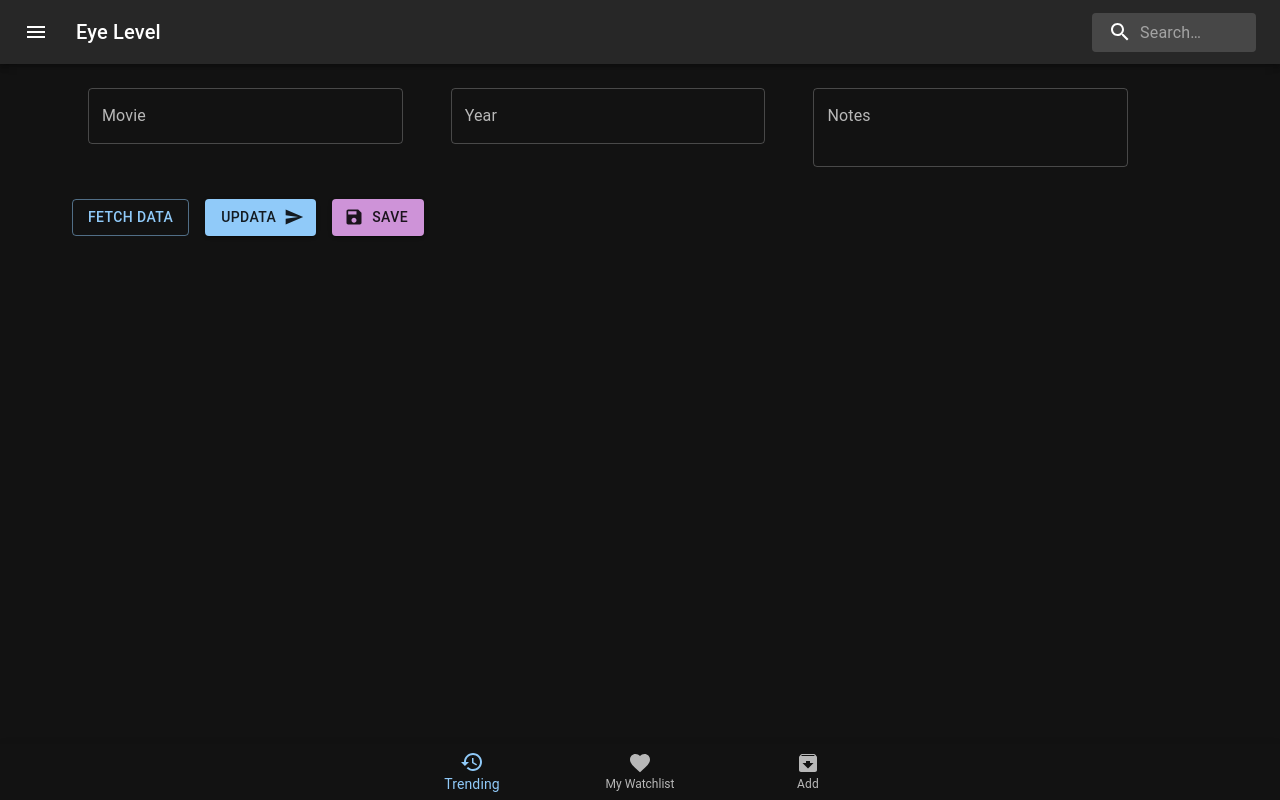
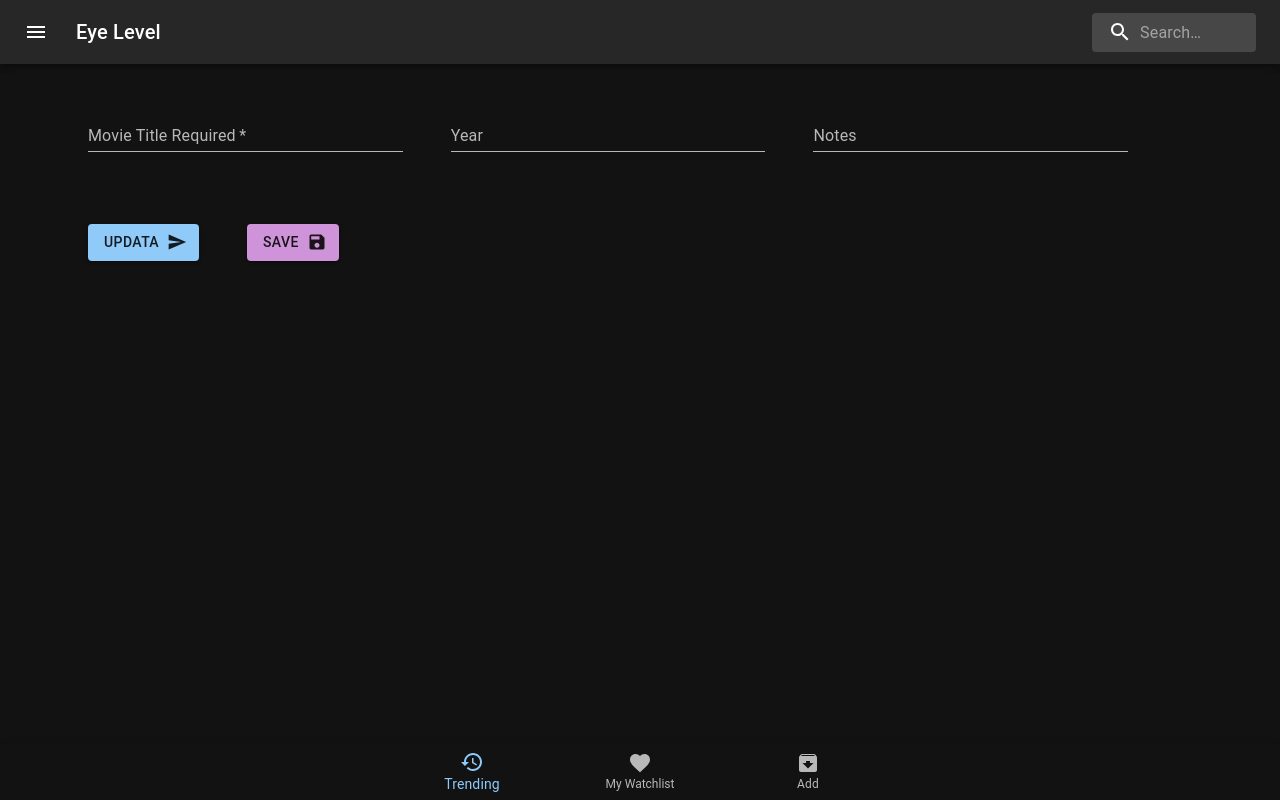
Before and after one commit to JonathanJiWu/movie-watchlist-react-springboot-mysql, a React (Create React App) app in the folder front-end/movie-watchlist-v3/: page /addmovie in a window 1280 px wide. Built offline with nearby package versions, Linux system fonts and the light colour scheme.

Commit message:
update db frontend

```diff
--- a/front-end/movie-watchlist-v3/src/components/AddMovieComp.jsx
+++ b/front-end/movie-watchlist-v3/src/components/AddMovieComp.jsx
@@ -8,6 +8,7 @@ import MovieService from "../services/MovieService";
 import { useHistory } from "react-router-dom";
 import SaveIcon from "@mui/icons-material/Save";
 import SendIcon from "@mui/icons-material/Send";
+import { Link } from "react-router-dom";
 // import DatePicker from "@mui/lab/DatePicker";
 
 // https://github.com/sonu208012/react-frontend/blob/main/src/components/AddStudent.jsx
@@ -30,13 +31,14 @@ function AddMovieComp() {
     }
     // title can't be empty, do we have a value of title?
     if (movieTitleInput) {
+      // TODO: why is this not working? use routelink jump for now
+      // history.push("/top5Movies")
       // turn all the inputs into a JSON object
       let movieInputInfoSlice = {
         movie_name: movieTitleInput,
         movie_year: movieYearMadeInput,
         notes: movieNotesInput,
       };
-      console.log(movieInputInfoSlice);
 
       MovieService.addMovie(movieInputInfoSlice)
         .then((res) => {
@@ -50,6 +52,7 @@ function AddMovieComp() {
 
   return (
     <Container container justify="center">
+      <Box sx={{ m: 2, bgcolor: "background.paper" }}></Box>
       <Box
         component="form"
         sx={{
@@ -61,69 +64,49 @@ function AddMovieComp() {
         onSubmit={handleSubmitEvents}
       >
         <TextField
-          // className={classes.field}
-          //   take the submit
+          required
+          id="standard-required"
+          label="Movie Title Required"
           onChange={(e) => setmovieTitleInput(e.target.value)}
-          id="outlined-basic"
-          label="Movie"
-          placeholder="Arrival"
-          variant="outlined"
-          fullwidth="ture"
+          variant="standard"
           error={titleInputError}
         />
-        {/* TODO: only takes in INT */}
-
+        {/* TODO DONE only takes in INT ! DONE*/}
         <TextField
           onChange={(e) => setMovieYearMadeInput(e.target.value)}
-          id="outlined-textarea"
+          id="standard-number"
           label="Year"
-          placeholder="2016"
-          // inputProps={{ inputMode: 'numeric', pattern: '[0-9999]*' }}
+          type="number"
+          variant="standard"
         />
-        {/* https://mui.com/components/date-picker/ add localdataprovider to use
-        <DatePicker
-          views={["year"]}
-          label="Year only"
-
-          renderInput={(params) => <TextField {...params} helperText={null} />}
-        /> */}
-
         <TextField
+          id="standard-basic"
+          label="Notes"
+          variant="standard"
           onChange={(e) => setMovieNotesInput(e.target.value)}
-          id="outlined-textarea"
-          label="Notes"
-          placeholder="Mind-blowing!!!"
-          multiline
-          fullwidth="ture"
-          rows="2"
         />
-        <Box sx={{ "& > button": { m: 1 } }}>
-          <Button
-            // onClick={handleClick}
-            // loading={loading}
-            loadingIndicator="Loading..."
-            variant="outlined"
-          >
-            Fetch data
-          </Button>
+        <Box sx={{ m: 3, bgcolor: "background.paper" }}></Box>
+        <Box sx={{ "& > button": { m: 3 } }}>
           {/* add routing after submit and update */}
           <Button
-            // onClick={handleClick}
             endIcon={<SendIcon />}
-            // loading={loading}
             loadingPosition="end"
             variant="contained"
+            type="submit"
+            // component={Link}
+            // to={"/top5Movies"}
           >
             UPDATA
           </Button>
+          {/* <Box sx={{ m: 3, bgcolor: "background.paper" }}></Box> */}
           <Button
             color="secondary"
-            // onClick={handleClick}
-            // loading={loading}
             loadingPosition="start"
-            startIcon={<SaveIcon />}
+            endIcon={<SaveIcon />}
             variant="contained"
             type="submit"
+            // component={Link}
+            // to={"/top5Movies"}
           >
             Save
           </Button>
@@ -148,3 +131,33 @@ export default AddMovieComp;
 // function Create(){
 //     const classes = useStyles()
 // }
+
+{
+  /* <TextField
+          onChange={(e) => setMovieYearMadeInput(e.target.value)}
+          id="outlined-textarea"
+          label="Year"
+          placeholder="2016"
+          // inputProps={{ inputMode: 'numeric', pattern: '[0-9999]*' }}
+        /> */
+}
+{
+  /* https://mui.com/components/date-picker/ add localdataprovider to use
+        <DatePicker
+          views={["year"]}
+          label="Year only"
+
+          renderInput={(params) => <TextField {...params} helperText={null} />}
+        /> */
+}
+{
+  /* <TextField
+  onChange={(e) => setMovieNotesInput(e.target.value)}
+  id="outlined-textarea"
+  label="Notes"
+  placeholder="Mind-blowing!!!"
+  multiline
+  fullwidth="ture"
+  rows="2"
+/> */
+}
--- a/front-end/movie-watchlist-v3/src/components/ListMovieComp.jsx
+++ b/front-end/movie-watchlist-v3/src/components/ListMovieComp.jsx
@@ -13,17 +13,17 @@ import DeleteIcon from "@mui/icons-material/Delete";
 import EditIcon from "@mui/icons-material/Edit";
 // holds info of the pervious page
 import { useHistory } from "react-router-dom";
+// import Grid from "@mui/material/Grid";
+import Box from "@mui/material/Box";
 
 function ListMovieComp() {
   const [movieArr, setMovieArr] = useState([]);
   let history = useHistory();
 
   // jump to update movie router using the id as key and keep that info to fill in the defaults in the new page
-  const updateMovieFromList=(id)=>{
-    history.push(`/updatemovie/${id}`)
-    console.log(`/updatemovie/${id}`)
-
-  }
+  const updateMovieFromList = (id) => {
+    history.push(`/updatemovie/${id}`);
+  };
 
   useEffect(() => {
     MovieService.getMovie().then((res) => {
@@ -31,7 +31,10 @@ function ListMovieComp() {
     });
   }, []);
   return (
+    // <Box sx={{ p: 1, bgcolor: 'background.paper' }}>p: 1</Box>
+
     <Container>
+      <Box sx={{ m: 2, bgcolor: "background.paper" }}></Box>
       <TableContainer component={Paper}>
         <Table sx={{ minWidth: 650 }} aria-label="simple table">
           <TableHead>
@@ -58,8 +61,8 @@ function ListMovieComp() {
                     aria-label="delete"
                     size="small"
                     onClick={() => {
-                      updateMovieFromList(row.id)
-                      console.log(row.id)
+                      updateMovieFromList(row.id);
+                      // console.log(row.id);
                     }}
                   >
                     <EditIcon fontSize="inherit" />
--- a/front-end/movie-watchlist-v3/src/components/UpdateMovieComp.jsx
+++ b/front-end/movie-watchlist-v3/src/components/UpdateMovieComp.jsx
@@ -2,51 +2,36 @@ import Box from "@mui/material/Box";
 import Container from "@mui/material/Container";
 import TextField from "@mui/material/TextField";
 import * as React from "react";
-import { useState } from "react";
+import { useState, useEffect } from "react";
 import Button from "@mui/material/Button";
 import MovieService from "../services/MovieService";
 import { useHistory } from "react-router-dom";
 import SaveIcon from "@mui/icons-material/Save";
 import SendIcon from "@mui/icons-material/Send";
-// https://github.com/sonu208012/react-frontend/blob/main/src/components/UpdateStudent.jsx
+import { Link, useParams } from "react-router-dom";
+import Typography from '@mui/material/Typography';
+
 function UpdateMovieComp() {
-    const [movieTitleInput, setmovieTitleInput] = useState("");
-    const [movieYearMadeInput, setMovieYearMadeInput] = useState("");
-    const [movieNotesInput, setMovieNotesInput] = useState("");
-    const [titleInputError, setTitleInputError] = useState(false);
-    let history = useHistory();
+  const { id } = useParams();
+  // this is the movie id=> use this to find title, year and notes
 
-    const handleSubmitEvents = (e) => {
-      //   stop refresh
-      e.preventDefault();
-      // reset input error
-      setTitleInputError(false);
-      // switch error if title is empty
-      if (movieTitleInput === "") {
-        setTitleInputError(true);
-      }
-      // title can't be empty, do we have a value of title?
-      if (movieTitleInput) {
-        // turn all the inputs into a JSON object
-        let movieInputInfoSlice = {
-          movie_name: movieTitleInput,
-          movie_year: movieYearMadeInput,
-          notes: movieNotesInput,
-        };
-        console.log(movieInputInfoSlice);
+  const { movieTitleToUpdate, setMovieTitleToUpdate } = useState([]);
+  const [movieYearToUpdate, setMovieYearToUpdate] = useState("");
+  const [movieNoteToUpdate, setMovieNoteToUpdate] = useState("");
+  const [movie, setMoive] = useState([]);
+  // trace back the title, year and note JSON from DB
 
-        MovieService.addMovie(movieInputInfoSlice)
-          .then((res) => {
-            history.push("/add-movie");
-          })
-          .catch((err) => {
-            alert("SOMETHING WENT WRONG!!!");
+  useEffect(() => {
+    MovieService.getMovieById(id).then((res) => {
+      console.log(res.data);
+      setMoive(res.data);
     });
-      }
-    };
+  }, []);
 
+  console.log(movieTitleToUpdate);
   return (
     <Container container justify="center">
+      <Box sx={{ m: 2, bgcolor: "background.paper" }}></Box>
       <Box
         component="form"
         sx={{
@@ -55,72 +40,50 @@ function UpdateMovieComp() {
         noValidate
         autoComplete="off"
         fullwidth="ture"
-          onSubmit={handleSubmitEvents}
+        // onSubmit={handleSubmitEvents}
       >
+        <Box sx={{ width: '100%', maxWidth: 500 }}>
+      <Typography variant="h2" gutterBottom component="div">
+        {movie.movie_name}
+      </Typography>
+      </Box>
+
+        {/* TODO DONE only takes in INT ! DONE*/}
         <TextField
-            // className={classes.field}
-            //   take the submit
-            onChange={(e) => setmovieTitleInput(e.target.value)}
-            id="outlined-basic"
-            label="Movie"
-            placeholder="Arrival"
-            variant="outlined"
-            fullwidth="ture"
-            error={titleInputError}
+          // onChange={(e) => setMovieYearMadeInput(e.target.value)}
+          id="standard-number"
+          label="Year"
+          type="number"
+          variant="standard"
         />
-          {/* TODO: only takes in INT */}
-
         <TextField
-            onChange={(e) => setMovieYearMadeInput(e.target.value)}
-            id="outlined-textarea"
-            label="Year"
-            placeholder="2016"
-            // inputProps={{ inputMode: 'numeric', pattern: '[0-9999]*' }}
+          id="standard-basic"
+          label="Notes"
+          variant="standard"
+          // onChange={(e) => setMovieNotesInput(e.target.value)}
         />
-          {/* https://mui.com/components/date-picker/ add localdataprovider to use
-          <DatePicker
-            views={["year"]}
-            label="Year only"
-
-            renderInput={(params) => <TextField {...params} helperText={null} />}
-          /> */}
-
-          <TextField
-            onChange={(e) => setMovieNotesInput(e.target.value)}
-            id="outlined-textarea"
-            label="Notes"
-            placeholder="Mind-blowing!!!"
-            multiline
-            fullwidth="ture"
-            rows="2"
-          />
-          <Box sx={{ "& > button": { m: 1 } }}>
-            <Button
-              // onClick={handleClick}
-              // loading={loading}
-              loadingIndicator="Loading..."
-              variant="outlined"
-            >
-              Fetch data
-            </Button>
+        <Box sx={{ m: 3, bgcolor: "background.paper" }}></Box>
+        <Box sx={{ "& > button": { m: 3 } }}>
           {/* add routing after submit and update */}
           <Button
-              // onClick={handleClick}
             endIcon={<SendIcon />}
-              // loading={loading}
             loadingPosition="end"
             variant="contained"
+            type="submit"
+            // component={Link}
+            // to={"/top5Movies"}
           >
             UPDATA
           </Button>
+          {/* <Box sx={{ m: 3, bgcolor: "background.paper" }}></Box> */}
           <Button
             color="secondary"
-              // onClick={handleClick}
-              // loading={loading}
             loadingPosition="start"
-              startIcon={<SaveIcon />}
+            endIcon={<SaveIcon />}
             variant="contained"
             type="submit"
+            // component={Link}
+            // to={"/top5Movies"}
           >
             Save
           </Button>
@@ -130,5 +93,4 @@ function UpdateMovieComp() {
   );
 }
 
-
-export default UpdateMovieComp
+export default UpdateMovieComp;
--- a/front-end/movie-watchlist-v3/src/services/MovieService.js
+++ b/front-end/movie-watchlist-v3/src/services/MovieService.js
@@ -1,15 +1,18 @@
 import axios from "axios";
 
-const MOVIE_API_URL = 'http://localhost:8080/api'
+const MOVIE_API_URL = "http://localhost:8080/api";
 
 class MovieService {
+  getMovie() {
+    return axios.get(MOVIE_API_URL + "/top-5-movies");
+  }
+  addMovie(inputPlayload) {
+    return axios.post(MOVIE_API_URL + "/add-movie", inputPlayload);
+  }
+  getMovieById(movieId) {
+    return axios.get(MOVIE_API_URL + "/movies/" + movieId);
+  }
 
-    getMovie(){
-        return axios.get(MOVIE_API_URL+'/top-5-movies')
-    }
-    addMovie(inputPlayload){
-        return axios.post(MOVIE_API_URL+'/add-movie', inputPlayload)
-    }
   // getStudentById(id){
   //     return axios.get(STUDENT_API_BASE_URL+"/student/"+id);
   // }
```
Also changed, not shown: 1 other file (tests, documents, lock files or other folders). Lines whose indentation alone changed are shown as unchanged.
